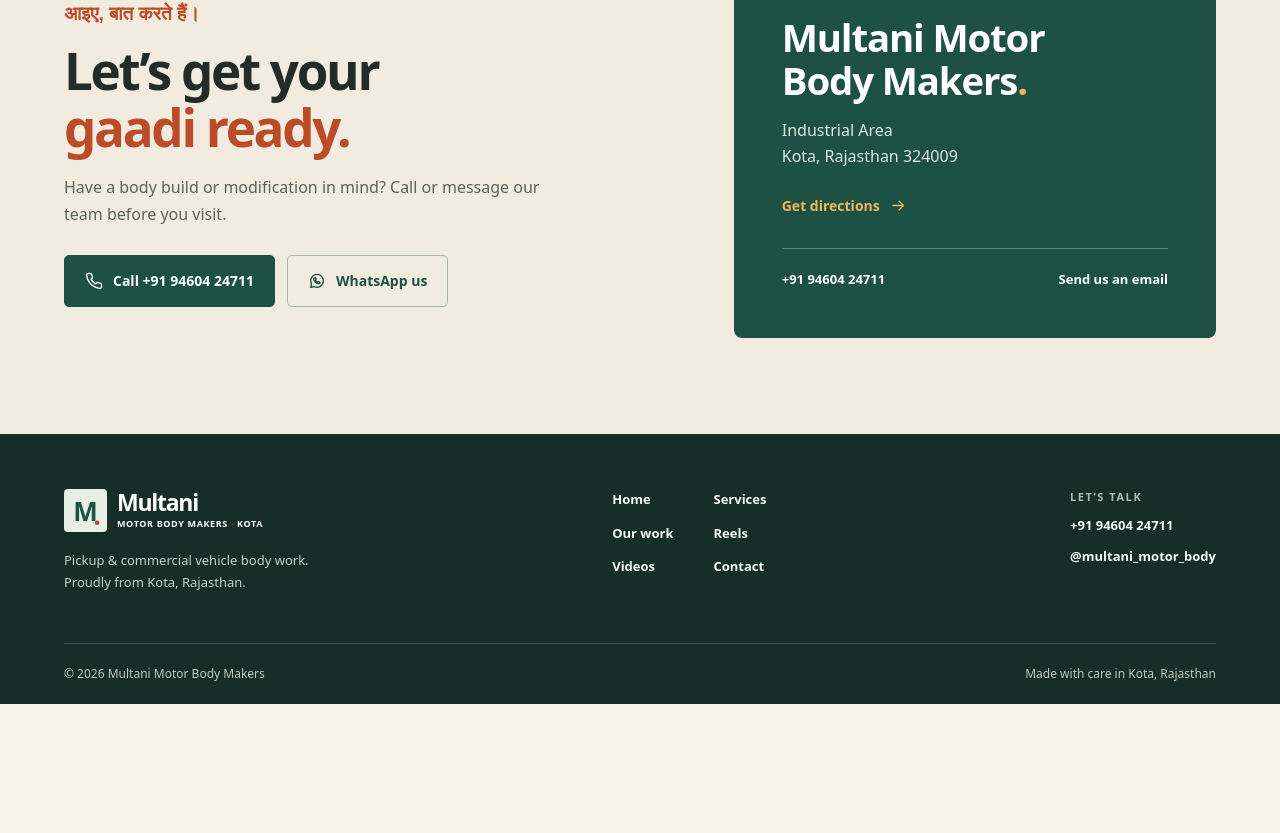
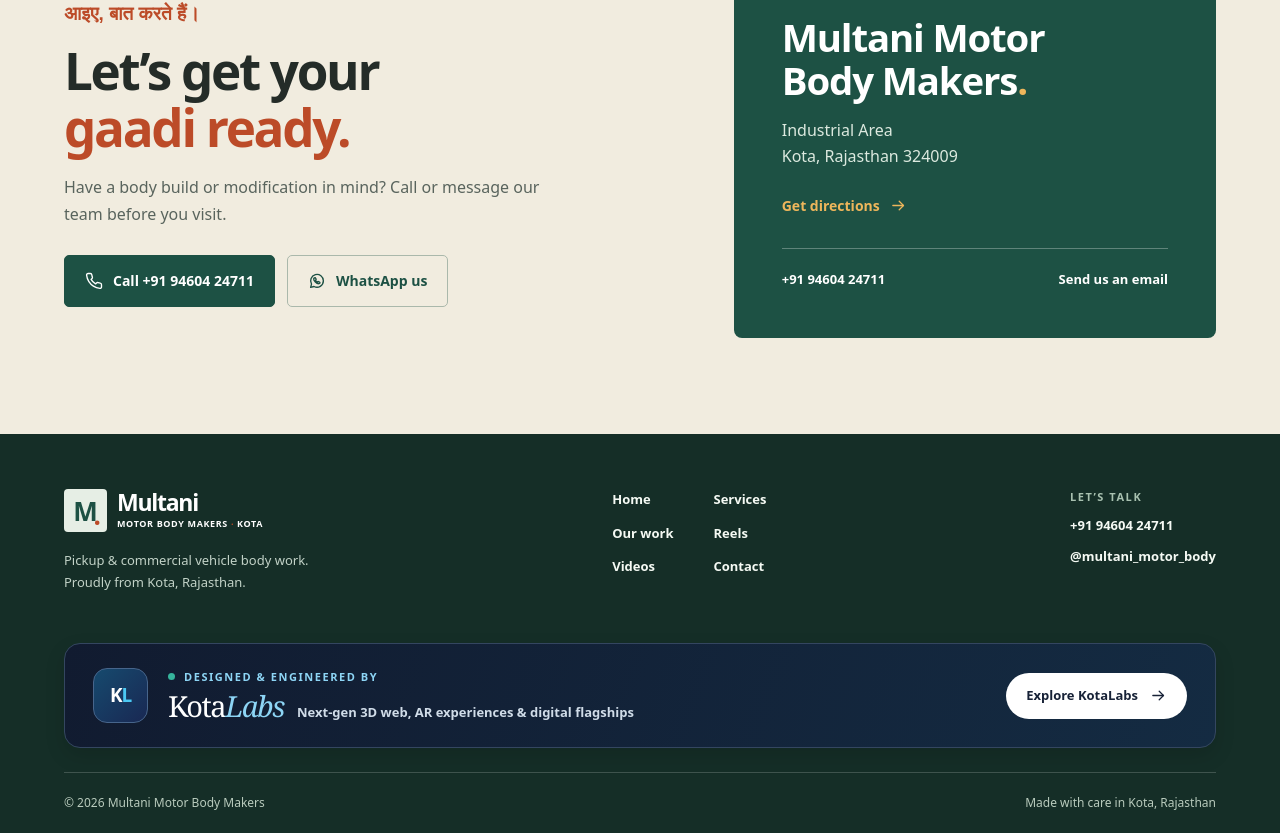
Before and after one commit to KotaLabs-Kota/Multani-motor-body-maker, a Next.js app: page / in a window 1280 px wide. Shown: the part 5190-6023 px from the top of the page. Before the commit the page ends 5894 px from the top, so only its background shows below. Built offline with nearby package versions, Linux system fonts and the light colour scheme.

Commit message:
Add KotaLabs footer credit
Co-authored-by: arena-agent <297053741+arena-agent@users.noreply.github.com>

```diff
--- a/app/globals.css
+++ b/app/globals.css
@@ -201,7 +201,20 @@ h3 { font-size: 22px; letter-spacing: -.03em; }
 .footer a:hover { color: var(--yellow); }
 .footer-contact { display: flex; flex-direction: column; gap: 10px; }
 .footer-contact .micro { color: #a8c1b0; }
-.footer-bottom { display: flex; justify-content: space-between; gap: 15px; border-top: 1px solid #ffffff2e; padding: 20px 0; color: #b9cbbd; font-size: 12px; }
+.kotalabs-credit { display: flex; align-items: center; gap: 20px; padding: 24px 28px; border: 1px solid #344660; border-radius: 16px; background: linear-gradient(110deg, #111b30, #142b42); box-shadow: 0 8px 20px #0002; }
+.kotalabs-mark { display: flex; align-items: center; justify-content: center; flex: none; width: 55px; height: 55px; border: 1px solid #47658b; border-radius: 14px; background: linear-gradient(135deg, #164a6e, #192853); color: #fff; font-size: 19px; font-weight: 900; letter-spacing: -.06em; line-height: 1; }
+.kotalabs-mark span:last-child { color: #4bc9f4; }
+.kotalabs-copy { flex: 1; min-width: 0; }
+.kotalabs-eyebrow { display: flex; align-items: center; gap: 9px; color: #8dd5f5; font-size: 11px; font-weight: 800; letter-spacing: .14em; line-height: 1.4; text-transform: uppercase; }
+.kotalabs-eyebrow::before { content: ''; width: 7px; height: 7px; flex: none; border-radius: 50%; background: #36b49c; }
+.kotalabs-line { display: flex; align-items: baseline; flex-wrap: wrap; gap: 4px 13px; margin-top: 5px; }
+.kotalabs-name { color: #fff; font-family: Georgia, serif; font-size: 29px; letter-spacing: -.05em; line-height: 1.15; }
+.kotalabs-name span { color: #8dd5f5; font-style: italic; }
+.kotalabs-tagline { color: #d0dce8; font-size: 13px; font-weight: 600; line-height: 1.5; }
+.kotalabs-link { display: inline-flex; flex: none; align-items: center; justify-content: center; gap: 12px; min-height: 46px; padding: 10px 20px; border-radius: 999px; background: #fff; color: #172237; font-size: 13px; font-weight: 800; }
+.kotalabs-link svg { width: 17px; height: 17px; }
+.footer .kotalabs-link:hover { background: #dceff9; color: #172237; }
+.footer-bottom { display: flex; justify-content: space-between; gap: 15px; margin-top: 24px; border-top: 1px solid #ffffff2e; padding: 20px 0; color: #b9cbbd; font-size: 12px; }
 @media (max-width: 1050px) {
   .nav-inner { gap: 16px; }.desktop-nav { gap: 13px; }.desktop-nav a { font-size: 12px; }.header-cta { padding: 0 11px; }
 }
@@ -234,6 +247,9 @@ h3 { font-size: 22px; letter-spacing: -.03em; }
 @media (max-width: 600px) {
   .category-grid { grid-template-columns: 1fr; }.category-image { aspect-ratio: 1.4; }.category-body { padding: 20px; }
   .footer-main { flex-direction: column; }.footer nav { justify-content: start; }.footer-bottom { flex-direction: column; gap: 5px; }
+  .kotalabs-credit { display: grid; grid-template-columns: auto minmax(0, 1fr); gap: 15px; padding: 20px; }
+  .kotalabs-mark { width: 48px; height: 48px; }
+  .kotalabs-link { grid-column: 1 / -1; width: 100%; }
 }
 @media (max-width: 480px) {
   h1 { font-size: clamp(38px, 10.5vw, 50px); }.hero h1 br { display: none; } h2 { font-size: clamp(34px, 9vw, 44px); }
--- a/app/page.tsx
+++ b/app/page.tsx
@@ -55,7 +55,26 @@ function Contact() {
   return <section id="contact" className="section contact-section"><div className="container contact-grid"><div className="contact-copy"><p className="eyebrow"><span>06</span> GET IN TOUCH</p><p className="contact-hindi" lang="hi">आइए, बात करते हैं।</p><h2>Let’s get your<br /><span>gaadi ready.</span></h2><p>Have a body build or modification in mind? Call or message our team before you visit.</p><div className="button-row"><a href={phone} className="button button-primary"><Icon name="phone" /> Call +91 94604 24711</a><a href={whatsapp} target="_blank" rel="noopener noreferrer" className="button button-light"><Icon name="whatsapp" /> WhatsApp us</a></div></div><div className="contact-card"><div className="contact-card-top"><span className="micro">THE WORKSHOP</span><Icon name="pin" /></div><h3>Multani Motor<br />Body Makers<span>.</span></h3><p>Industrial Area<br />Kota, Rajasthan 324009</p><a href={map} target="_blank" rel="noopener noreferrer" className="contact-map">Get directions <Icon name="arrow" /></a><div className="contact-card-links"><a href={phone}>+91 94604 24711</a><a href="mailto:officialmultanibodykota@gmail.com">Send us an email</a></div></div></div></section>;
 }
 function Footer() {
-  return <footer className="footer"><div className="container footer-main"><div><Brand /><p>Pickup & commercial vehicle body work.<br />Proudly from Kota, Rajasthan.</p></div><nav aria-label="Footer navigation">{links.map(link => <a key={link.href} href={link.href}>{link.label}</a>)}</nav><div className="footer-contact"><span className="micro">LET’S TALK</span><a href={phone}>+91 94604 24711</a><a href="https://www.instagram.com/multani_motor_body/" target="_blank" rel="noopener noreferrer">@multani_motor_body</a></div></div><div className="container footer-bottom"><span>© {new Date().getFullYear()} Multani Motor Body Makers</span><span>Made with care in Kota, Rajasthan</span></div></footer>;
+  return (
+    <footer className="footer">
+      <div className="container footer-main">
+        <div><Brand /><p>Pickup & commercial vehicle body work.<br />Proudly from Kota, Rajasthan.</p></div>
+        <nav aria-label="Footer navigation">{links.map(link => <a key={link.href} href={link.href}>{link.label}</a>)}</nav>
+        <div className="footer-contact"><span className="micro">LET’S TALK</span><a href={phone}>+91 94604 24711</a><a href="https://www.instagram.com/multani_motor_body/" target="_blank" rel="noopener noreferrer">@multani_motor_body</a></div>
+      </div>
+      <div className="container">
+        <div className="kotalabs-credit">
+          <div className="kotalabs-mark" aria-hidden="true"><span>K</span><span>L</span></div>
+          <div className="kotalabs-copy">
+            <p className="kotalabs-eyebrow">Designed &amp; engineered by</p>
+            <p className="kotalabs-line"><span className="kotalabs-name">Kota<span>Labs</span></span><span className="kotalabs-tagline">Next-gen 3D web, AR experiences &amp; digital flagships</span></p>
+          </div>
+          <a className="kotalabs-link" href="https://www.kotalabs.in/" target="_blank" rel="noopener noreferrer">Explore KotaLabs <Icon name="arrow" /></a>
+        </div>
+      </div>
+      <div className="container footer-bottom"><span>© {new Date().getFullYear()} Multani Motor Body Makers</span><span>Made with care in Kota, Rajasthan</span></div>
+    </footer>
+  );
 }
 function MobileActions() {
   return <div className="mobile-actions"><a href={phone}><Icon name="phone" /> Call now</a><a href={whatsapp} target="_blank" rel="noopener noreferrer"><Icon name="whatsapp" /> WhatsApp</a></div>;
```
